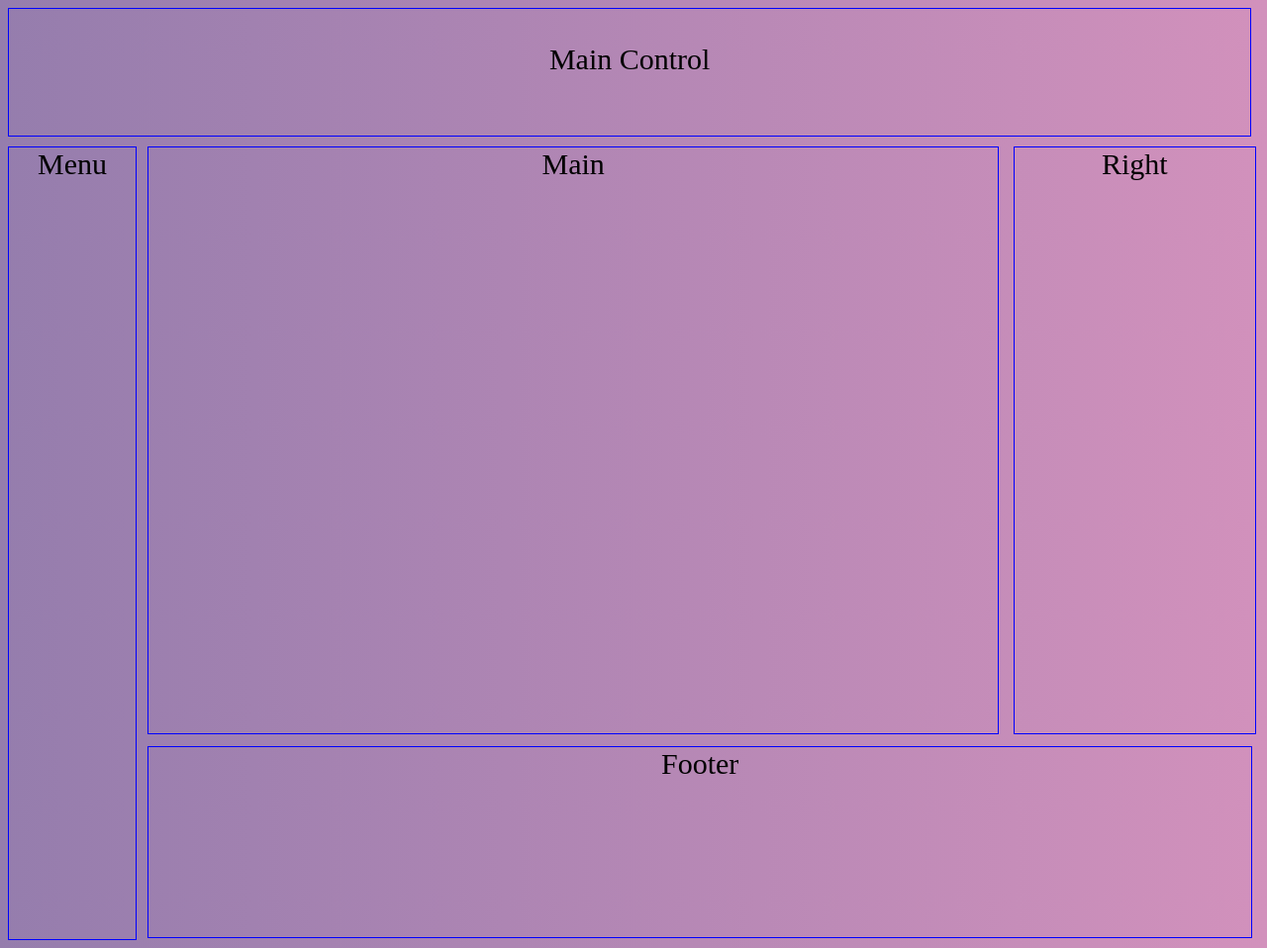
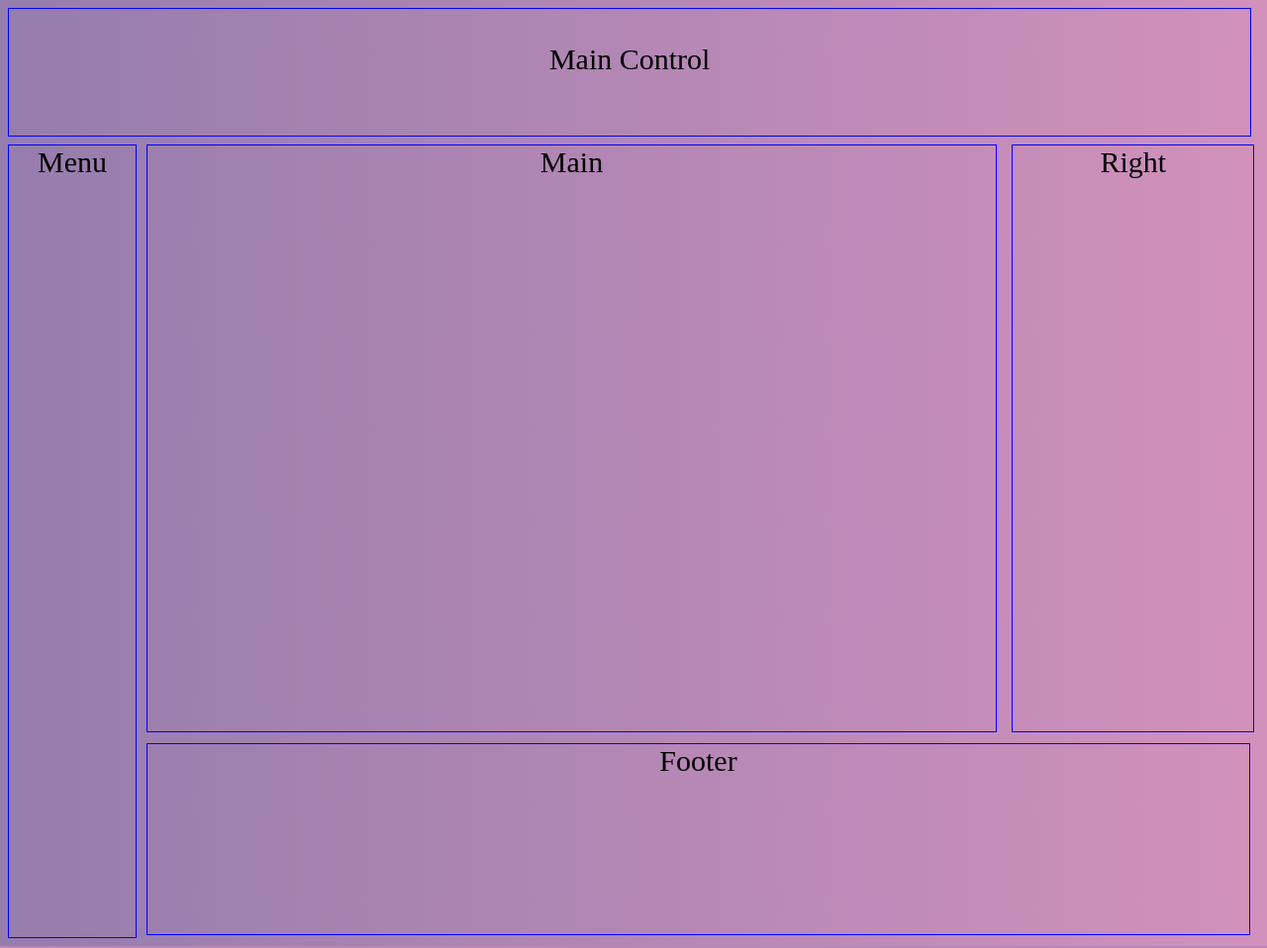
Before and after one commit to jirayuwat12/nginx, a PHP site: page /main.php in a window 1280 px wide. Shown: the whole page at 99% size. Run offline with PHP 8.4, Linux system fonts and the light colour scheme; the visitor is signed in with stand-in values (Sample User, id 1); data that the repository does not hold is empty.

Commit message:
WebPage fix

```diff
--- a/main.php
+++ b/main.php
@@ -15,7 +15,7 @@
 	    	'header header header header header header'
 		    'menu main main main right right'
 		    'menu footer footer footer footer footer';
-			  grid-gap: 10px;
+			  grid-gap: 1vh;
 			}
 			.grid-container > div {
 			  text-align: center;
```
